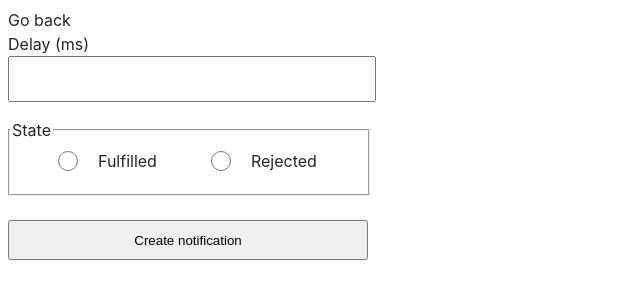
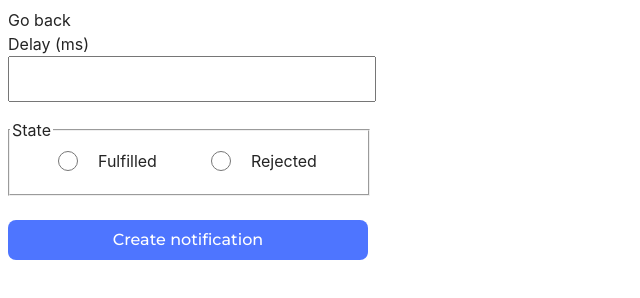
Before and after one commit to engineer1988/goit-js-hw-10, a website built with Vite: page src/2-snackbar.html in a window 1280 px wide. Shown: the whole page, without its empty margins (0-640 px from the left). Built offline with nearby package versions, Linux system fonts and the light colour scheme.

Commit message:
added style for button

```diff
--- a/src/css/2-snackbar.css
+++ b/src/css/2-snackbar.css
@@ -47,4 +47,15 @@
   width: 360px;
   height: 40px;
   margin-top: 24px;
+  border-radius: 8px;
+  background-color: rgb(78, 117, 255);
+  border: 0;
+  color: rgb(255, 255, 255);
+  font-family: Montserrat;
+  font-size: 16px;
+  font-weight: 500;
+  line-height: 24px;
 }
+.button:hover {
+  background: rgb(108, 140, 255);
+}
```
